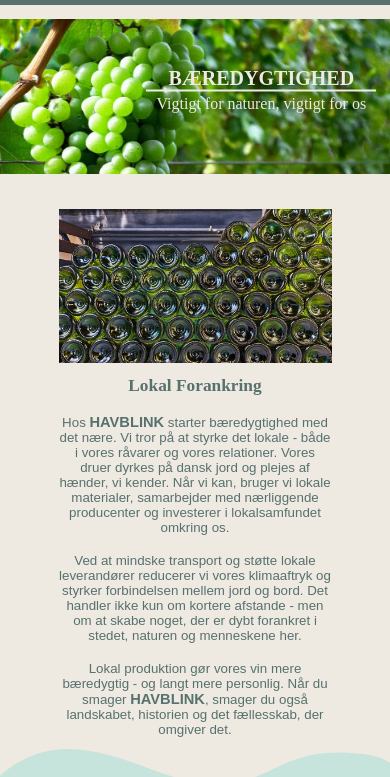
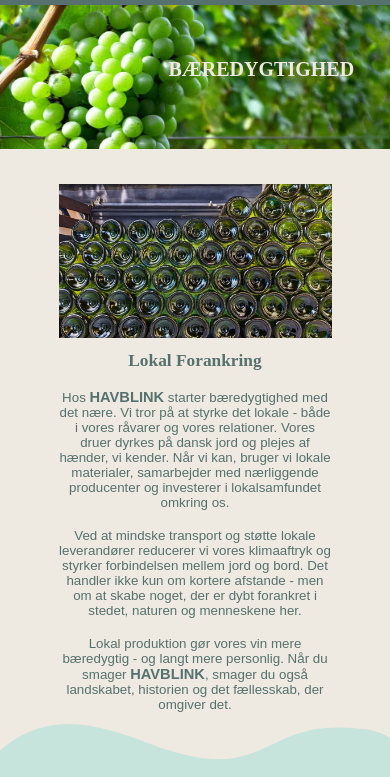
Before and after one commit to Rosa2401/multimedieproduktion-1, a plain HTML site: page bæredygtighed.html in a window 390 px wide. Shown: the part 51-828 px from the top of the page. Drawn offline with Linux system fonts and the light colour scheme; a web font is replaced by a local one.

Commit message:
Add files via upload

```diff
--- a/bæredygtighed.css
+++ b/bæredygtighed.css
@@ -84,13 +84,13 @@
     }
 
     #info-hero h1 {
-        top: 230px;
+        top: 210px;
         width: 430px;
     }
 
     #info-hero h4 {
         font-size: 19pt;
-        top: 280px;
+        top: 260px;
         width: 370px;
     }
 }
@@ -103,13 +103,13 @@
     }
 
     #info-hero h1 {
-        top: 210px;
+        top: 200px;
         width: 340px;
     }
 
     #info-hero h4 {
         font-size: 16pt;
-        top: 250px;
+        top: 240px;
         width: 330px;
     }
 
@@ -127,18 +127,16 @@
 
 @media screen and (max-width:768px){
     #info-hero {
-        padding-top: 70px; /* for at få hero-billedet til at være lidt længere nede */
+        padding-top: 60px; /* for at få hero-billedet til at være lidt længere nede */
     }
 
     #info-hero h1 {
-        top: 190px;
+        top: 170px;
         width: 235px;
     }
 
     #info-hero h4 {
-        font-size: 12pt;
-        top: 220px;
-        width: 245px;
+        display: none;
     }
 
     .info-content {
@@ -175,37 +173,26 @@
 /*------------------ EKSTRA H1 ------------------*/
 
 @media screen and (max-width:530px){
-    #info-hero h1,
-    #info-hero h4 {
-        width: 240px;
-        left: 70%;
+        #info-hero {
+        padding-top: 45px; /* for at få hero-billedet til at være lidt længere nede */
     }
 
     #info-hero h1 {
+        width: 240px;
+        left: 70%;
+        border-bottom: none;
         font-size: 15pt;
-        top: 160px;
-    }
-
-    #info-hero h4 {
-        top: 185px;
+        top: 140px;
     }
 }
 
 /*------------------ RESPONSIVE IPHONE 14 PRO MAX TIL M MOBIL ------------------*/
 
 @media screen and (max-width:430px){
-    #info-hero h1,
-    #info-hero h4 {
+    #info-hero h1 {
         width: 230px;
         left: 67%;
-    }
-
-    #info-hero h1 {
-        top: 130px;
-    }
-
-    #info-hero h4 {
-        top: 155px;
+        top: 120px;
     }
 
     .text-wrapper {
```
Also changed, not shown: besøg.css (+8 -4 lines), index.css (+6 -2 lines).
